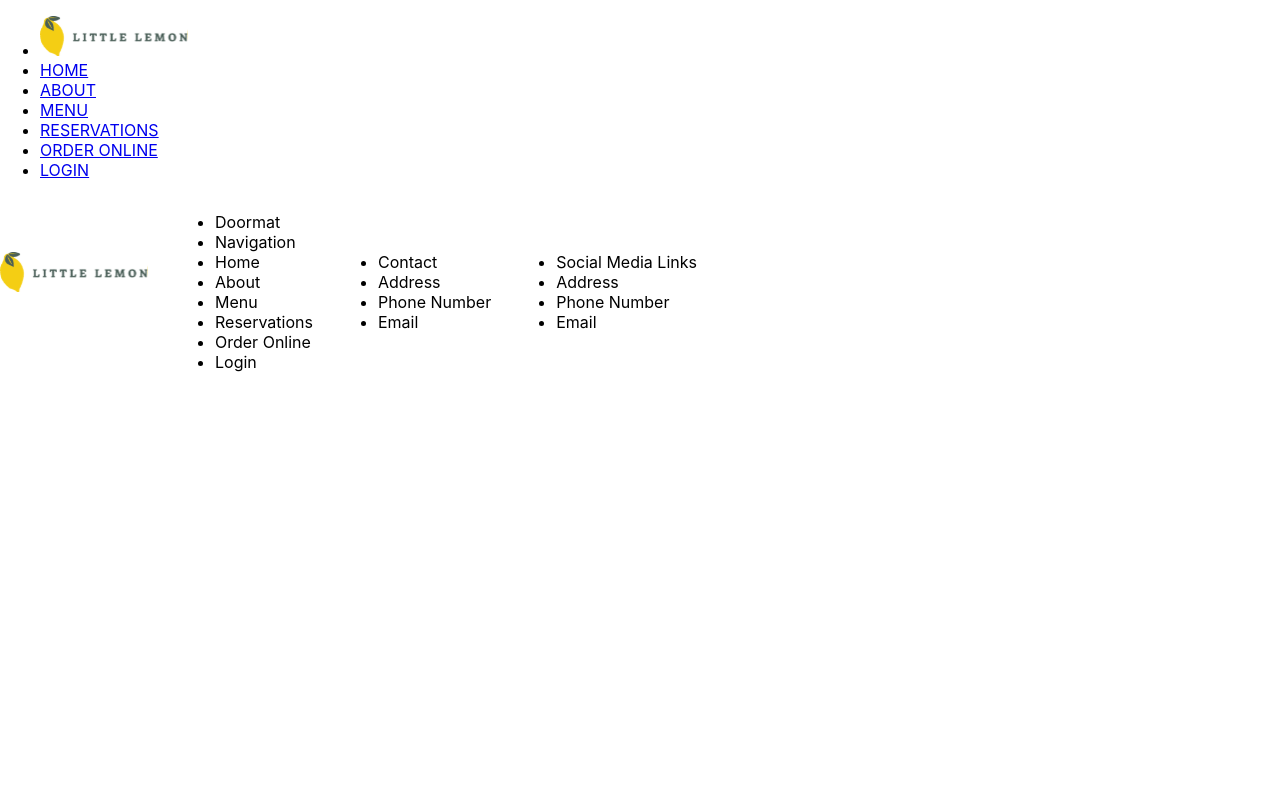
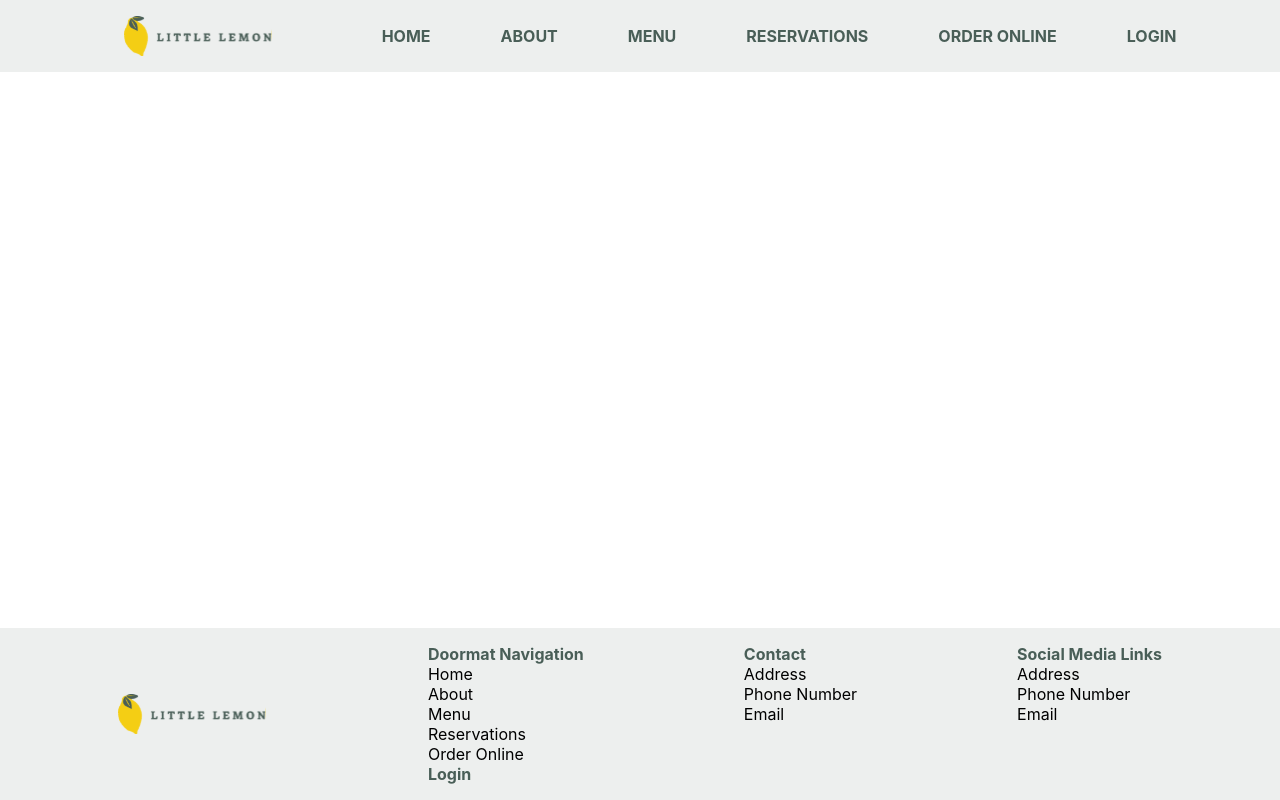
Before and after one commit to Parikshit-Panwar-WSU/Little-Lemon, a React (Create React App) app: page / in a window 1280 px wide. Built offline with nearby package versions, Linux system fonts and the light colour scheme.

Commit message:
Implemented Nav-bar and Footer-bar

```diff
--- a/package.json
+++ b/package.json
@@ -40,5 +40,8 @@
       "last 1 firefox version",
       "last 1 safari version"
     ]
+  },
+  "devDependencies": {
+    "@babel/plugin-proposal-private-property-in-object": "^7.21.11"
   }
 }
--- a/src/App.css
+++ b/src/App.css
@@ -1,31 +1,46 @@
-.App {
-  text-align: center;
+/* Tag section */
+body {
+  margin: 0px;
 }
 
-.App-logo {
-  height: 40vmin;
-  pointer-events: none;
+ul {
+  list-style-type: none;
 }
+
+a {
+  text-decoration: none;
+  color: #495e57;
+  font-weight: bold;
+}
+
+nav {
+  position: fixed;
+  top: 0px;
+  width: 100%;
+  padding: 10px;
+  background-color: #edefee;
+}
+
+footer {
+  position: fixed;
+  bottom: 0px;
+  width: 100%;
+  background-color: #edefee;
+}
+
+/* Classes section */
+.flex-container {
+  display: flex;
+  gap: 70px;
+  justify-content: center;
+}
+
+/* @media and @keyframes section */
 
 @media (prefers-reduced-motion: no-preference) {
   .App-logo {
     animation: App-logo-spin infinite 20s linear;
   }
-}
-
-.App-header {
-  background-color: #282c34;
-  min-height: 100vh;
-  display: flex;
-  flex-direction: column;
-  align-items: center;
-  justify-content: center;
-  font-size: calc(10px + 2vmin);
-  color: white;
-}
-
-.App-link {
-  color: #61dafb;
 }
 
 @keyframes App-logo-spin {
--- a/src/App.js
+++ b/src/App.js
@@ -4,6 +4,7 @@ import Nav from './components/Nav.js';
 import Footer from './components/Footer.js';
 import Main from './components/Main.js';
 import Header from './components/Header.js';
+import { VStack } from '@chakra-ui/react';
 
 function App() {
   return (
--- a/src/components/Footer.js
+++ b/src/components/Footer.js
@@ -1,36 +1,36 @@
-import { Box, HStack } from "@chakra-ui/react";
+import '../App.css';
+import { Box, Center, HStack } from "@chakra-ui/react";
 import Logo from '../Assets/Logo.svg';
 
 const Footer = () => {
     return (
-        <footer>
-            <HStack spacing='25px'>
-                <Box w='150px' h='80px'>
+        <footer className='flex-container' style={{gap: 120}}>
+            <Box w='150px' h='full' display='flex' alignItems='center'>
                 <img src={Logo} alt='Logo' />
             </Box>
             <ul>
-                    <li>Doormat</li>
-                    <li>Navigation</li>
+                <li style={{color: '#495e57', fontWeight: 'bold'}}>
+                    Doormat Navigation
+                </li>
                 <li>Home</li>
                 <li>About</li>
                 <li>Menu</li>
                 <li>Reservations</li>
                 <li>Order Online</li>
-                    <li>Login</li>
+                <li style={{color: '#495e57', fontWeight: 'bold'}}>Login</li>
             </ul>
             <ul>
-                    <li>Contact</li>
+                <li style={{color: '#495e57', fontWeight: 'bold'}}>Contact</li>
                 <li>Address</li>
                 <li>Phone Number</li>
                 <li>Email</li>
             </ul>
             <ul>
-                    <li>Social Media Links</li>
+                <li style={{color: '#495e57', fontWeight: 'bold'}}>Social Media Links</li>
                 <li>Address</li>
                 <li>Phone Number</li>
                 <li>Email</li>
             </ul>
-            </HStack>
         </footer>
     );
 }
--- a/src/components/Main.js
+++ b/src/components/Main.js
@@ -1,6 +1,7 @@
 const Main = () => {
     return (
-        <main></main>
+        <main>
+        </main>
     );
 }
 
--- a/src/components/Nav.js
+++ b/src/components/Nav.js
@@ -1,10 +1,11 @@
+import '../App.css';
 import Logo from '../Assets/Logo.svg';
 
 const Nav = () => {
     return (
-        <nav>
-            <ul>
-                <li><img src={Logo} alt="Logo" /></li>
+        <nav className='flex-container'>
+            <img src={Logo} alt='Logo' />
+            <ul className='flex-container'>
                 <li><a href="#">HOME</a></li>
                 <li><a href="#">ABOUT</a></li>
                 <li><a href="#">MENU</a></li>
```
Also changed, not shown: 1 other file (tests, documents, lock files or other folders). Lines whose indentation alone changed are shown as unchanged.
